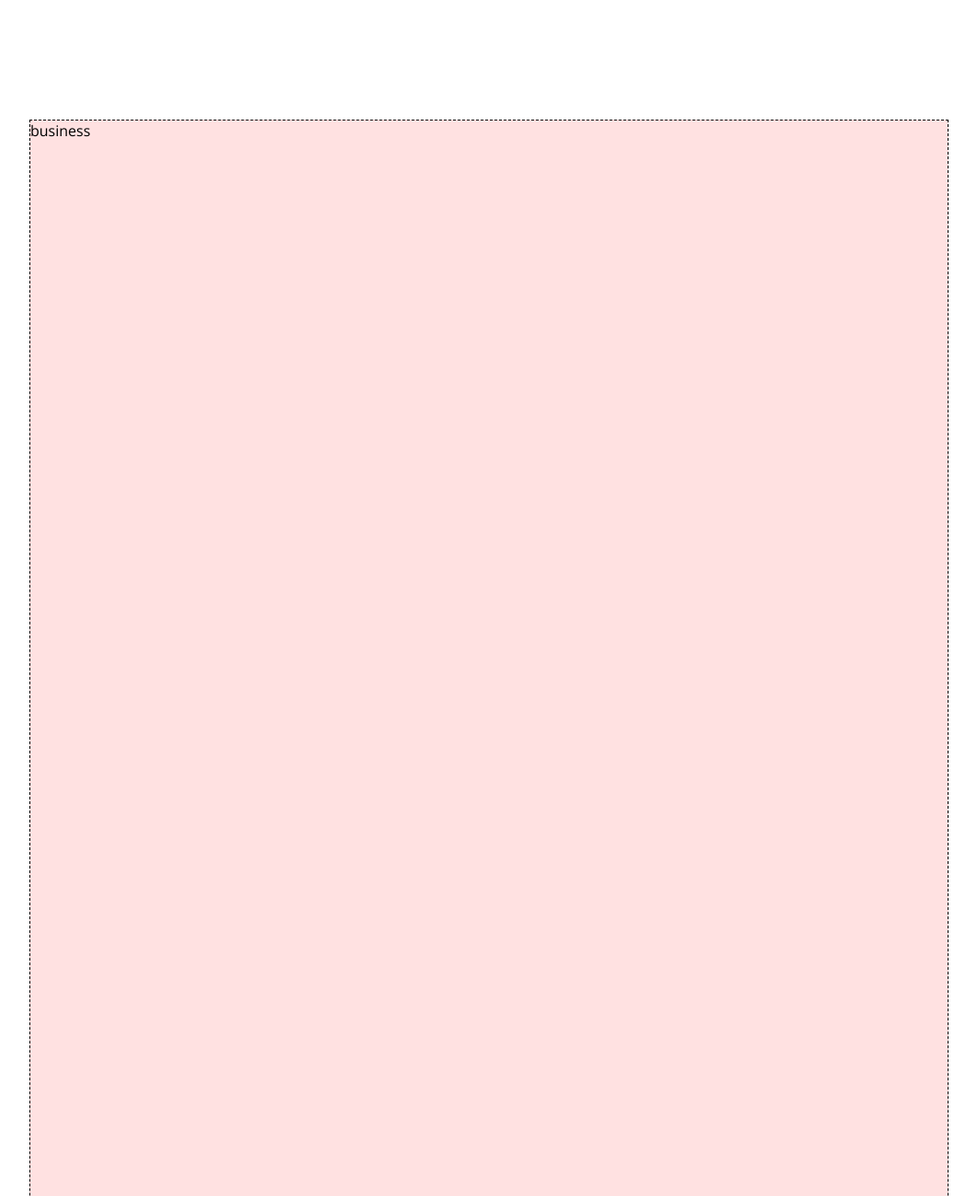
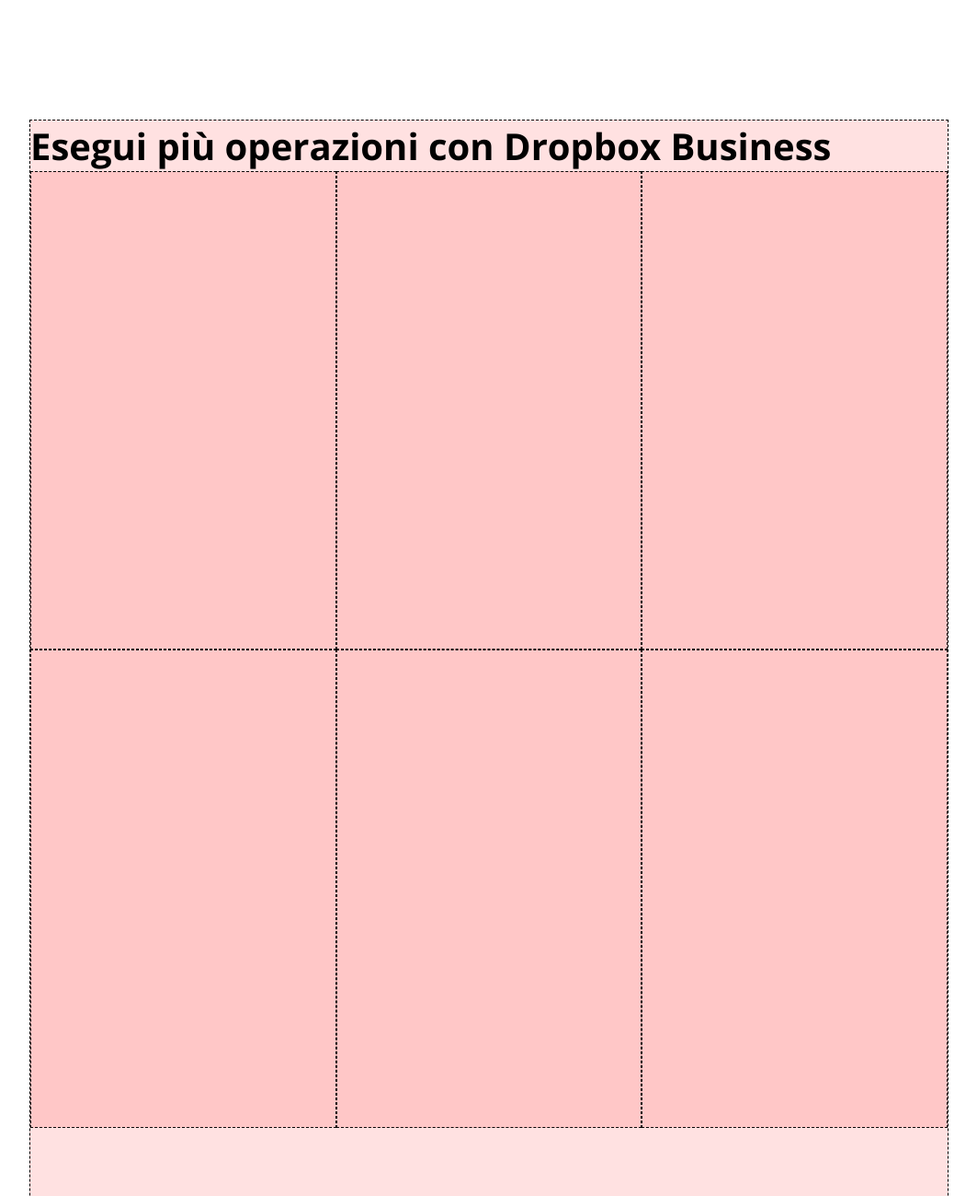
Before and after one commit to joelepore/htmlcss-dropbox, a plain HTML site: page index.html in a window 1280 px wide. Shown: the part 2880-4180 px from the top of the page at 92% size, without its empty margins (108-1171 px from the left). Drawn offline with nearby package versions, Linux system fonts and the light colour scheme.

Commit message:
[add] business section cards layout structure

```diff
--- a/assets/css/style.css
+++ b/assets/css/style.css
@@ -117,7 +117,18 @@ main {
 
 #plans .cards-container .col.full {
   width: 100%;
+  /* debug */
   min-height: 260px;
+}
+
+#business .row {
+  flex-wrap: wrap;
+}
+
+#business .col {
+  /* debug */
+  min-height: 520px;
+  width: calc(100%/3);
 }
 
 footer {
--- a/index.html
+++ b/index.html
@@ -59,7 +59,36 @@
     </section>
 
     <section id="business">
-      <div class="container debug">business</div>
+      <div class="container debug">
+        <h2>Esegui pi&ugrave; operazioni con Dropbox Business</h2>
+        <div class="row">
+
+          <div class="col debug">
+            <div class="card-business"></div>
+          </div>
+
+          <div class="col debug">
+            <div class="card-business"></div>
+          </div>
+
+          <div class="col debug">
+            <div class="card-business"></div>
+          </div>
+
+          <div class="col debug">
+            <div class="card-business"></div>
+          </div>
+
+          <div class="col debug">
+            <div class="card-business"></div>
+          </div>
+
+          <div class="col debug">
+            <div class="card-business"></div>
+          </div>
+
+        </div>
+      </div>
     </section>
 
   </main>
```
